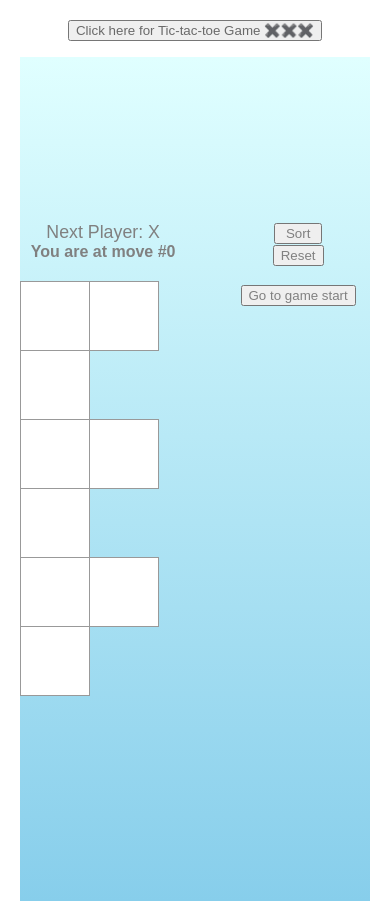
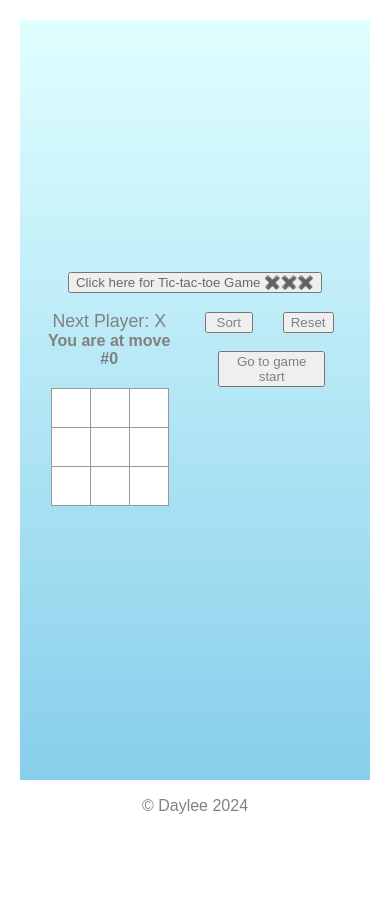
Before and after one commit to day-lee/reactstudy2024, a React (Create React App) app: page /tictactoe in a window 390 px wide. After the commit the page ends 852 px from the top, so only its background shows below. Built offline with nearby package versions, Linux system fonts and the light colour scheme.

Commit message:
Add mobile friendly design and edit css

```diff
--- a/src/App.css
+++ b/src/App.css
@@ -14,13 +14,9 @@
   }
 } */
 
-.paused {
-  animation-play-state: paused;
-}
-
 .App-header {
   background: linear-gradient(lightCyan, skyBlue);
-  min-height: 100vh;
+  min-height: 90vh;
   display: flex;
   flex-direction: column;
   align-items: center;
@@ -46,3 +42,12 @@ a {
   color: #696969;
   text-decoration: none;
 }
+
+.footer {
+  padding: 1px 2.4em 1px;
+  text-align: center;
+}
+
+.paused {
+  animation-play-state: paused;
+}
--- a/src/App.js
+++ b/src/App.js
@@ -19,6 +19,7 @@ function App() {
   return (
     <Router>
       <div className="App">
+        <header className="App-header">
           <p>
             {" "}
             <button className="hidden" onClick={hideHandle}>
@@ -31,7 +32,6 @@ function App() {
               )}
             </button>
           </p>
-        <header className="App-header">
           {/* <img
             src={logo}
             className={`App-logo ${isPaused ? `paused` : " "}`}
@@ -55,6 +55,11 @@ function App() {
           </Routes>
         </header>
       </div>
+      <footer className="footer">
+        <p>
+          <span> © Daylee 2024</span>
+        </p>
+      </footer>
     </Router>
   );
 }
--- a/src/Tictactoe.js
+++ b/src/Tictactoe.js
@@ -47,7 +47,7 @@ function Board({ xIsNext, squares, currentMove, onPlay }) {
     isWon = true;
   } else if (!winner && !squares.includes(null)) {
     status = "Result: Draw";
-    isWon = false;
+    isWon = true;
   } else {
     status = "Next Player: " + (xIsNext ? "X" : "O");
     isWon = false;
--- a/src/styles.css
+++ b/src/styles.css
@@ -92,6 +92,9 @@ body {
   flex-direction: row;
   margin-bottom: 40px;
 }
+.game-board {
+  text-align: center;
+}
 
 .game-btn {
   margin-left: 60px;
@@ -106,5 +109,31 @@ body {
 .win {
   /* background: linear-gradient(45deg, Grey, White); */
   /* color: #ff8c00; */
+  font-weight: bold;
   color: #ff69b4;
 }
+
+@media (max-width: 768px) {
+  .board-row {
+    clear: both;
+    content: "";
+    display: flex;
+    justify-content: center;
+  }
+  .game {
+    margin-left: 20px;
+  }
+  .game-btn {
+    margin-left: 10px;
+  }
+
+  li {
+    list-style-type: none;
+    margin-right: 45px;
+  }
+
+  .square {
+    height: 40px;
+    width: 40px;
+  }
+}
```
Lines whose indentation alone changed are shown as unchanged.
